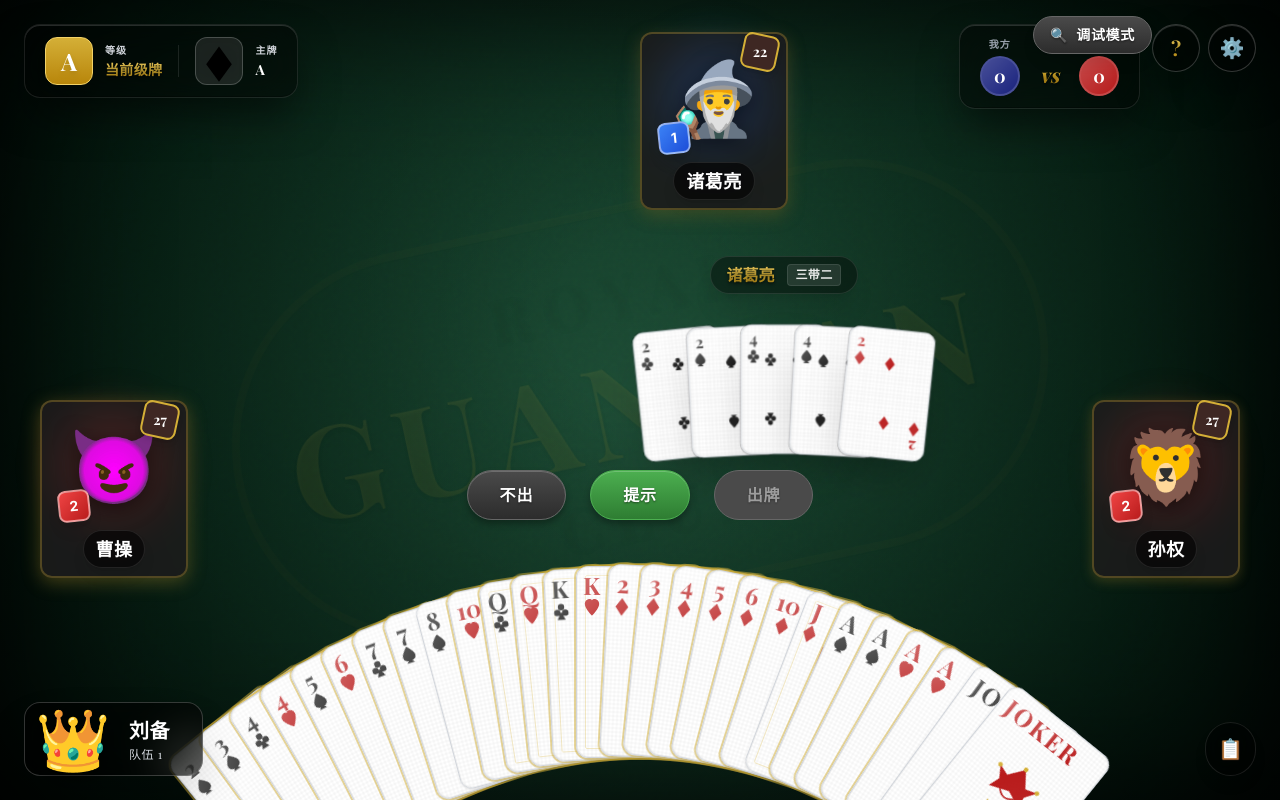
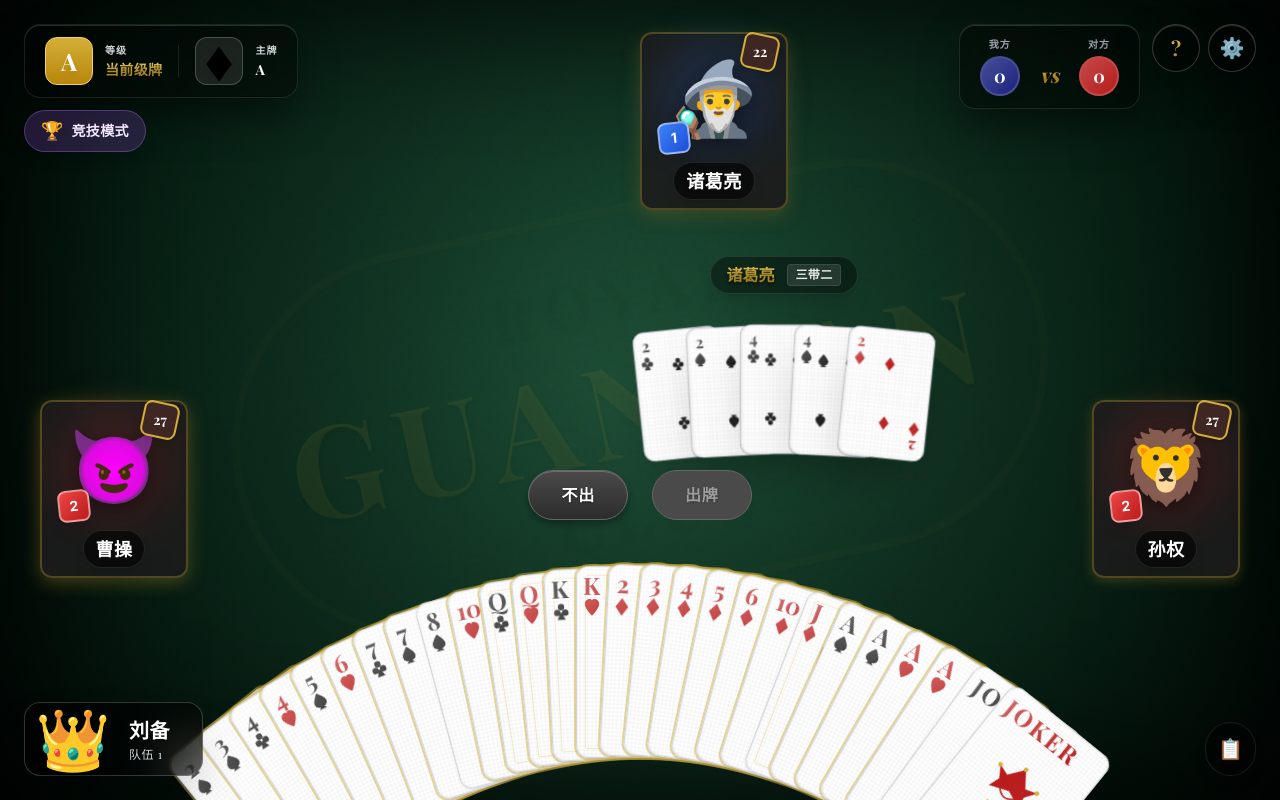
Before and after one commit to Algovate/guandan, a React (Vite) app: page / in a window 1280 px wide. Built offline with nearby package versions, Linux system fonts and the light colour scheme.

Commit message:
Add GameMode support to game store and types. Introduced GameMode constants for competitive and teaching modes, updated GameStore to include gameMode state and methods for setting game mode and providing hints in teaching mode.

```diff
--- a/src/components/DebugPanel.tsx
+++ b/src/components/DebugPanel.tsx
@@ -43,16 +43,6 @@ export default function DebugPanel() {
 
     return (
         <>
-            {/* 切换按钮 */}
-            <motion.button
-                whileHover={{ scale: 1.05 }}
-                whileTap={{ scale: 0.95 }}
-                onClick={toggleDebug}
-                className="fixed top-4 right-20 md:right-32 z-50 btn-casino-secondary px-4 py-2 text-xs md:text-sm shadow-lg flex items-center gap-2"
-            >
-                <span>{showDebug ? '🚫' : '🔍'}</span>
-                <span className="hidden md:inline">{showDebug ? '隐藏调试' : '调试模式'}</span>
-            </motion.button>
 
             {/* 调试面板 */}
             <AnimatePresence>
@@ -63,10 +53,16 @@ export default function DebugPanel() {
                         exit={{ opacity: 0, x: 50 }}
                         className="fixed top-20 right-4 bottom-4 z-40 w-full max-w-md glass-panel overflow-hidden flex flex-col border border-[#d4af37]/30"
                     >
-                        <div className="p-4 border-b border-white/10 bg-black/20">
+                        <div className="p-4 border-b border-white/10 bg-black/20 flex justify-between items-center">
                             <h2 className="text-lg font-bold text-gold-metallic flex items-center gap-2">
                                 🔍 调试控制台
                             </h2>
+                            <button
+                                onClick={toggleDebug}
+                                className="text-gray-400 hover:text-white transition-colors"
+                            >
+                                ✕
+                            </button>
                         </div>
 
                         <div className="flex-1 overflow-y-auto p-4 space-y-6 custom-scrollbar">
--- a/src/components/GameInfo.tsx
+++ b/src/components/GameInfo.tsx
@@ -1,10 +1,11 @@
 import { motion } from 'framer-motion';
 import { useGameStore } from '../store/gameStore';
 import { RANK_NAMES } from '../utils/constants';
+import { GameMode } from '../game/types';
 import { SuitIcon } from './card/CardAssets';
 
 export default function GameInfo() {
-  const { gameState, toggleSettings, toggleTutorial } = useGameStore();
+  const { gameState, toggleSettings, toggleTutorial, gameMode } = useGameStore();
 
   if (!gameState) return null;
 
@@ -58,17 +59,44 @@ export default function GameInfo() {
             )}
           </div>
         </motion.div>
-      </motion.div>
+
+        {/* 游戏模式指示器 - 放在等级信息下方 */}
+        <motion.div
+          initial={{ opacity: 0, x: -20 }}
+          animate={{ opacity: 1, x: 0 }}
+          transition={{ delay: 0.2, duration: 0.5 }}
+          className="mt-3"
+        >
+          <motion.div
+            whileHover={{ scale: 1.05 }}
+            whileTap={{ scale: 0.95 }}
+            onClick={toggleSettings}
+            className={`
+              px-4 py-1.5 rounded-full backdrop-blur-md border shadow-lg flex items-center gap-2 w-fit cursor-pointer
+              ${gameMode === GameMode.TEACHING
+                ? 'bg-blue-500/20 border-blue-400/30 text-blue-100 hover:bg-blue-500/30'
+                : 'bg-purple-500/20 border-purple-400/30 text-purple-100 hover:bg-purple-500/30'
+              }
+            `}
+          >
+            <span className="text-lg">{gameMode === GameMode.TEACHING ? '🎓' : '🏆'}</span>
+            <span className="font-display font-bold text-sm tracking-wide">
+              {gameMode === GameMode.TEACHING ? '教学模式' : '竞技模式'}
+            </span>
+          </motion.div>
+        </motion.div>
+      </motion.div >
 
       {/* 右上角：比分 + 功能按钮 */}
-      <motion.div
-        initial={{ opacity: 0, x: 20 }}
+      < motion.div
+        initial={{ opacity: 0, x: 20 }
+        }
         animate={{ opacity: 1, x: 0 }}
         transition={{ duration: 0.5 }}
         className="absolute top-4 right-4 md:top-6 md:right-6 z-10 flex items-start gap-3"
       >
         {/* 比分板 */}
-        <motion.div
+        < motion.div
           whileHover={{ scale: 1.02 }}
           className="glass-panel px-5 py-3 flex items-center gap-4 rounded-2xl"
         >
@@ -89,10 +117,10 @@ export default function GameInfo() {
               <span className="text-white text-lg font-bold font-serif relative z-10">{gameState.teamScores[1]}</span>
             </div>
           </div>
-        </motion.div>
+        </motion.div >
 
         {/* 按钮组 */}
-        <div className="flex gap-2">
+        < div className="flex gap-2" >
           <motion.button
             whileHover={{ scale: 1.05 }}
             whileTap={{ scale: 0.95 }}
@@ -112,8 +140,8 @@ export default function GameInfo() {
           >
             <span className="text-xl">⚙️</span>
           </motion.button>
-        </div>
-      </motion.div>
+        </div >
+      </motion.div >
     </>
   );
 }
--- a/src/components/PlayArea.tsx
+++ b/src/components/PlayArea.tsx
@@ -1,5 +1,6 @@
 import { motion, AnimatePresence } from 'framer-motion';
 import { useGameStore } from '../store/gameStore';
+import { GamePhase, GameMode } from '../game/types';
 import Card from './Card';
 import { PLAY_TYPE_NAMES } from '../utils/constants';
 import { PlayerPosition } from '../game/types';
--- a/src/components/PlayerHand.tsx
+++ b/src/components/PlayerHand.tsx
@@ -3,11 +3,9 @@ import { motion, AnimatePresence } from 'framer-motion';
 import { useGameStore } from '../store/gameStore';
 import Card from './Card';
 import HandDetail from './HandDetail';
-import type { Card as CardType } from '../game/types';
 import { findPossiblePlays } from '../game/CardTypes';
 import { sortCards } from '../utils/helpers';
-import { PLAY_TYPE_NAMES } from '../utils/constants';
-import { GamePhase } from '../game/types';
+import { GamePhase, GameMode } from '../game/types';
 
 // 扇形布局计算
 const calculateFanLayout = (
@@ -45,10 +43,10 @@ export default function PlayerHand() {
     gameState,
     selectedCards,
     selectCard,
-    clearSelection,
     playCards,
     pass,
-    showToast
+    gameMode,
+    getHint
   } = useGameStore();
 
   if (!gameState) return null;
@@ -113,22 +111,6 @@ export default function PlayerHand() {
     }
   };
 
-  const handleHint = () => {
-    if (possiblePlays.length > 0) {
-      const hintPlay = possiblePlays[0];
-      clearSelection();
-      const cardsToSelect = hintPlay.cards
-        .map(c => sortedHand.find(h => h.id === c.id))
-        .filter((c): c is CardType => c !== undefined);
-
-      setTimeout(() => {
-        cardsToSelect.forEach((card, index) => {
-          setTimeout(() => selectCard(card), index * 50);
-        });
-      }, 100);
-      showToast(`Hint: ${PLAY_TYPE_NAMES[hintPlay.type]}`, 'info');
-    }
-  };
 
   return (
     <div className="fixed bottom-0 left-0 right-0 z-30 flex justify-center pointer-events-none">
@@ -147,15 +129,16 @@ export default function PlayerHand() {
               不出
             </motion.button>
 
+            {gameMode === GameMode.TEACHING && (
               <motion.button
                 whileHover={{ scale: 1.05 }}
                 whileTap={{ scale: 0.95 }}
-              onClick={handleHint}
-              disabled={possiblePlays.length === 0}
+                onClick={getHint}
                 className="btn-casino-secondary border-[#4CAF50] bg-gradient-to-b from-[#4CAF50] to-[#2E7D32]"
               >
                 提示
               </motion.button>
+            )}
 
             <motion.button
               whileHover={{ scale: 1.05 }}
--- a/src/components/Settings.tsx
+++ b/src/components/Settings.tsx
@@ -1,9 +1,9 @@
 import { motion, AnimatePresence } from 'framer-motion';
 import { useGameStore } from '../store/gameStore';
-import { AIDifficulty } from '../game/types';
+import { AIDifficulty, GameMode } from '../game/types';
 
 export default function Settings() {
-  const { showSettings, toggleSettings, aiDifficulty, setAIDifficulty, showToast } = useGameStore();
+  const { showSettings, toggleSettings, aiDifficulty, setAIDifficulty, gameMode, setGameMode, showToast, showDebug, toggleDebug } = useGameStore();
 
   const difficultyOptions = [
     {
@@ -35,6 +35,27 @@ export default function Settings() {
     showToast(`AI难度已设置为：${option?.label}`, 'success');
   };
 
+  const modeOptions = [
+    {
+      value: GameMode.COMPETITIVE,
+      label: '竞技模式',
+      desc: '标准规则，无提示，严谨对战',
+      icon: '🏆',
+      color: 'from-purple-500 to-indigo-600'
+    },
+    {
+      value: GameMode.TEACHING,
+      label: '教学模式',
+      desc: '智能提示，AI思考展示，轻松上手',
+      icon: '🎓',
+      color: 'from-blue-400 to-cyan-500'
+    }
+  ];
+
+  const handleModeChange = (mode: GameMode) => {
+    setGameMode(mode);
+  };
+
   return (
     <AnimatePresence>
       {showSettings && (
@@ -53,7 +74,7 @@ export default function Settings() {
             exit={{ scale: 0.9, opacity: 0, y: 20 }}
             transition={{ type: "spring", stiffness: 200, damping: 20 }}
           >
-            <div className="glass rounded-3xl shadow-2xl border-2 border-accent-gold/40 p-8 relative overflow-hidden"
+            <div className="glass-panel rounded-3xl shadow-2xl border-2 border-accent-gold/40 p-8 relative overflow-hidden"
               style={{
                 boxShadow: '0 25px 50px -12px rgba(0, 0, 0, 0.25), 0 0 0 1px rgba(245, 158, 11, 0.2), inset 0 1px 0 rgba(255, 255, 255, 0.6)'
               }}
@@ -67,21 +88,63 @@ export default function Settings() {
                 <div className="flex justify-between items-center mb-8">
                   <div className="flex items-center gap-3">
                     <div className="text-4xl">⚙️</div>
-                    <h2 className="text-3xl font-display font-bold text-gray-800">游戏设置</h2>
+                    <h2 className="text-3xl font-display font-bold text-gold-metallic drop-shadow-md">游戏设置</h2>
                   </div>
                   <motion.button
                     whileHover={{ scale: 1.1, rotate: 90 }}
                     whileTap={{ scale: 0.9 }}
                     onClick={toggleSettings}
-                    className="w-10 h-10 rounded-full bg-gray-200 hover:bg-gray-300 flex items-center justify-center text-gray-600 text-2xl font-bold transition-colors"
+                    className="w-10 h-10 rounded-full bg-white/10 hover:bg-white/20 flex items-center justify-center text-white text-2xl font-bold transition-colors border border-white/10"
                   >
                     ×
                   </motion.button>
                 </div>
 
+                {/* 游戏模式设置 */}
+                <div className="space-y-4 mb-8">
+                  <div className="text-sm font-semibold text-gray-300 uppercase tracking-wide mb-3 ml-1">
+                    游戏模式
+                  </div>
+                  <div className="grid grid-cols-2 gap-4">
+                    {modeOptions.map((option) => (
+                      <motion.button
+                        key={option.value}
+                        whileHover={{ scale: 1.02 }}
+                        whileTap={{ scale: 0.98 }}
+                        onClick={() => handleModeChange(option.value)}
+                        className={`
+                          p-4 rounded-2xl border-2 transition-all duration-300
+                          flex flex-col items-center text-center gap-2
+                          ${gameMode === option.value
+                            ? `bg-gradient-to-br ${option.color} text-white border-transparent shadow-lg`
+                            : 'bg-white/50 text-gray-700 border-gray-200 hover:border-gray-300'
+                          }
+                        `}
+                      >
+                        <div className="text-3xl mb-1">{option.icon}</div>
+                        <div className="font-display font-bold text-lg leading-tight">
+                          {option.label}
+                        </div>
+                        <div className={`text-xs ${gameMode === option.value ? 'text-white/90' : 'text-gray-500'}`}>
+                          {option.desc}
+                        </div>
+                        {gameMode === option.value && (
+                          <motion.div
+                            initial={{ scale: 0 }}
+                            animate={{ scale: 1 }}
+                            className="absolute top-2 right-2 text-lg"
+                          >
+                            ✓
+                          </motion.div>
+                        )}
+                      </motion.button>
+                    ))}
+                  </div>
+                </div>
+
                 {/* AI难度设置 */}
-                <div className="space-y-4">
-                  <div className="text-sm font-semibold text-gray-600 uppercase tracking-wide mb-3">
+                <div className="space-y-4 mb-8">
+                  <div className="text-sm font-semibold text-gray-300 uppercase tracking-wide mb-3 ml-1">
                     AI难度
                   </div>
                   <div className="space-y-3">
@@ -126,6 +189,31 @@ export default function Settings() {
                   </div>
                 </div>
 
+                {/* 调试模式设置 */}
+                <div className="flex items-center justify-between bg-black/30 p-4 rounded-2xl border border-white/10">
+                  <div className="flex items-center gap-3">
+                    <div className="text-2xl">🔍</div>
+                    <div>
+                      <div className="font-display font-bold text-lg text-gray-200">调试模式</div>
+                      <div className="text-xs text-gray-400">显示游戏内部状态和日志</div>
+                    </div>
+                  </div>
+                  <motion.button
+                    whileTap={{ scale: 0.9 }}
+                    onClick={toggleDebug}
+                    className={`
+                      w-14 h-8 rounded-full p-1 transition-colors duration-300
+                      ${showDebug ? 'bg-green-500' : 'bg-gray-300'}
+                    `}
+                  >
+                    <motion.div
+                      className="w-6 h-6 bg-white rounded-full shadow-md"
+                      animate={{ x: showDebug ? 24 : 0 }}
+                      transition={{ type: "spring", stiffness: 500, damping: 30 }}
+                    />
+                  </motion.button>
+                </div>
+
                 {/* 确定按钮 */}
                 <motion.button
                   whileHover={{ scale: 1.05 }}
--- a/src/store/gameStore.ts
+++ b/src/store/gameStore.ts
@@ -1,10 +1,11 @@
 import { create } from 'zustand';
 import type { GameState, Card } from '../game/types';
 import { GameStateManager } from '../game/GameState';
-import { AIDifficulty, GamePhase } from '../game/types';
+import { AIDifficulty, GamePhase, GameMode } from '../game/types';
 import { AIPlayerManager } from '../ai/AIPlayer';
 import { createPlay } from '../game/CardTypes';
 import { PLAY_TYPE_NAMES } from '../utils/constants';
+import { StrategyEngine } from '../game/ai/StrategyEngine';
 
 interface GameStore {
   // 游戏状态
@@ -15,6 +16,7 @@ interface GameStore {
   // UI状态
   selectedCards: Card[];
   aiDifficulty: AIDifficulty;
+  gameMode: GameMode;
   showTutorial: boolean;
   showSettings: boolean;
   showDebug: boolean;
@@ -31,6 +33,8 @@ interface GameStore {
   pass: () => { success: boolean; error?: string };
   callMain: () => void;
   setAIDifficulty: (difficulty: AIDifficulty) => void;
+  setGameMode: (mode: GameMode) => void;
+  getHint: () => void;
   toggleTutorial: () => void;
   toggleSettings: () => void;
   toggleDebug: () => void;
@@ -45,6 +49,7 @@ export const useGameStore = create<GameStore>((set, get) => ({
   aiManager: null,
   selectedCards: [],
   aiDifficulty: AIDifficulty.MEDIUM,
+  gameMode: GameMode.COMPETITIVE,
   showTutorial: false,
   showSettings: false,
   showDebug: false,
@@ -186,6 +191,40 @@ export const useGameStore = create<GameStore>((set, get) => ({
     set({ aiDifficulty: difficulty });
   },
 
+  setGameMode: (mode: GameMode) => {
+    set({ gameMode: mode });
+    get().showToast(`已切换至${mode === GameMode.COMPETITIVE ? '竞技' : '教学'}模式`, 'success');
+  },
+
+  getHint: () => {
+    const { gameState, gameMode, aiDifficulty } = get();
+    if (!gameState || gameMode !== GameMode.TEACHING) return;
+
+    const currentPlayer = gameState.players[gameState.currentPlayerIndex];
+    if (currentPlayer.isAI) return;
+
+    // 使用策略引擎获取建议
+    const suggestedCards = StrategyEngine.decideMove(
+      currentPlayer,
+      gameState,
+      aiDifficulty
+    );
+
+    if (suggestedCards && suggestedCards.length > 0) {
+      set({ selectedCards: suggestedCards });
+      get().showToast('已为您选择推荐牌型', 'info');
+    } else {
+      // 如果建议是过牌（null），且当前必须出牌（首出），这通常不应该发生，除非没牌了
+      // 如果是跟牌且建议过牌，提示"建议不出"
+      if (gameState.lastPlay && gameState.lastPlayPlayerIndex !== gameState.currentPlayerIndex) {
+        get().showToast('建议不出', 'info');
+        set({ selectedCards: [] });
+      } else {
+        get().showToast('没有更好的出牌建议', 'info');
+      }
+    }
+  },
+
   toggleTutorial: () => {
     set(state => ({ showTutorial: !state.showTutorial }));
   },
```
Also changed, not shown: src/game/types.ts (+8 -0 lines). Lines whose indentation alone changed are shown as unchanged.
